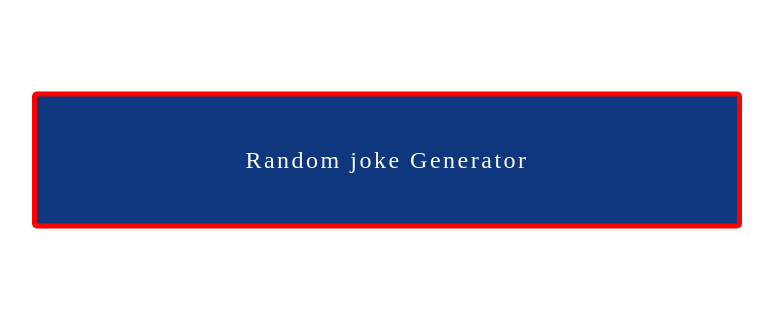
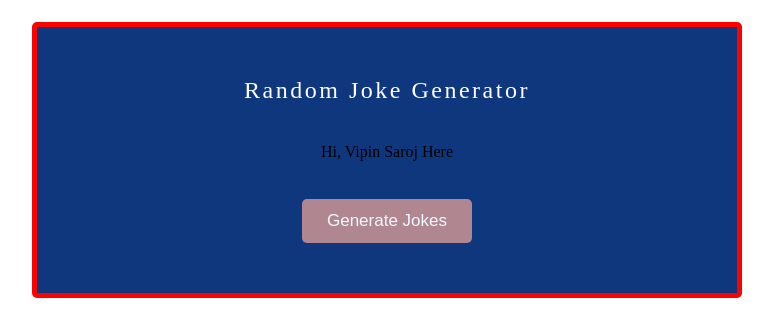
Before and after one commit to Code-VPIN/joke_generator, a plain HTML site: page index.html in a window 1280 px wide. Shown: the whole page, without its empty margins (253-1026 px from the left). Drawn offline with Linux system fonts and the light colour scheme.

Commit message:
Change in box mmodel and further css changes

```diff
--- a/css/style.css
+++ b/css/style.css
@@ -1,7 +1,6 @@
 .box{
     border: 5px solid red;
     width: 600px;
-    /* margin: 20px; */
     padding: 50px;
     background-color: rgba(14,55,125,2.5);
     position: absolute;
@@ -20,3 +19,32 @@ span{
     letter-spacing: 2.5px;
     font-weight: 400;
 }
+
+p{
+    font-size: 16px;
+    font-weight: 400;
+    text-align: center;
+    word-wrap: break-word;
+    line-height: 35px;
+    margin: 30px 0;
+    opacity: 0;
+}
+
+.content-fade{
+    opacity: 1;
+    transition: opacity 0.1s;
+}
+
+.btn{
+    display: block;
+    background-color: rgba(176,135,145);
+    border: none;
+    padding: 5px;
+    font-size: 17px;
+    color: aliceblue;
+    padding: 12px 25px;
+    margin: 0 auto;
+    border-radius: 5px;
+    cursor: pointer;
+    outline: none;
+}
--- a/index.html
+++ b/index.html
@@ -8,7 +8,12 @@
 </head>
 <body>
     <div class="box">
-        <span>Random joke Generator</span>
+        <span>Random Joke Generator</span>
+        <div class="joke_aria">
+            <p class="content-fade"> Hi, Vipin Saroj Here </p>
+        </div>
+        <input type="submit" class="btn" value="Generate Jokes">
     </div>
+
 </body>
 </html>
```
